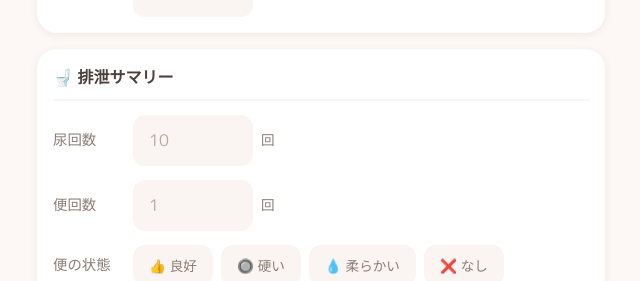
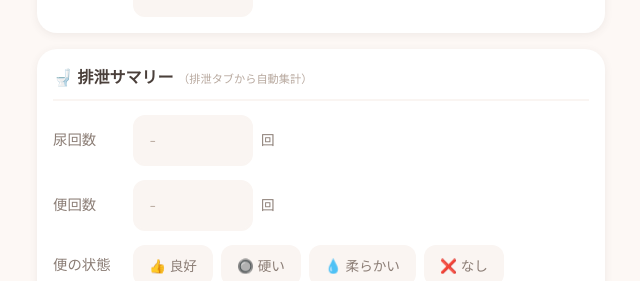
Before and after one commit to toricyan/cat-health-tracker, a plain HTML site: page index.html in a window 1280 px wide. Shown: the part 933-1214 px from the top of the page, without its empty margins (319-959 px from the left). Drawn offline with nearby package versions, Linux system fonts and the light colour scheme; no server answers.

Commit message:
Make toilet count readonly, auto-calculated from toilet tab

```diff
--- a/css/style.css
+++ b/css/style.css
@@ -1173,3 +1173,18 @@ textarea::placeholder {
     font-size: 0.95rem;
     font-weight: 500;
 }
+
+/* ========================================
+   読み取り専用入力・自動集計ラベル
+   ======================================== */
+.readonly-input {
+    background: var(--bg-section) !important;
+    color: var(--text-secondary);
+    cursor: not-allowed;
+}
+
+.auto-label {
+    font-size: 0.7rem;
+    font-weight: 400;
+    color: var(--text-light);
+}
--- a/index.html
+++ b/index.html
@@ -155,18 +155,18 @@
                     </div>
 
                     <div class="form-section">
-                        <h3>🚽 排泄サマリー</h3>
+                        <h3>🚽 排泄サマリー <span class="auto-label">（排泄タブから自動集計）</span></h3>
                         <div class="form-row">
                             <label>尿回数</label>
                             <div class="input-group">
-                                <input type="number" id="urine-count" min="0" max="50" placeholder="10">
+                                <input type="number" id="urine-count" min="0" max="50" placeholder="-" readonly class="readonly-input">
                                 <span class="unit">回</span>
                             </div>
                         </div>
                         <div class="form-row">
                             <label>便回数</label>
                             <div class="input-group">
-                                <input type="number" id="feces-count" min="0" max="10" placeholder="1">
+                                <input type="number" id="feces-count" min="0" max="10" placeholder="-" readonly class="readonly-input">
                                 <span class="unit">回</span>
                             </div>
                         </div>
```
